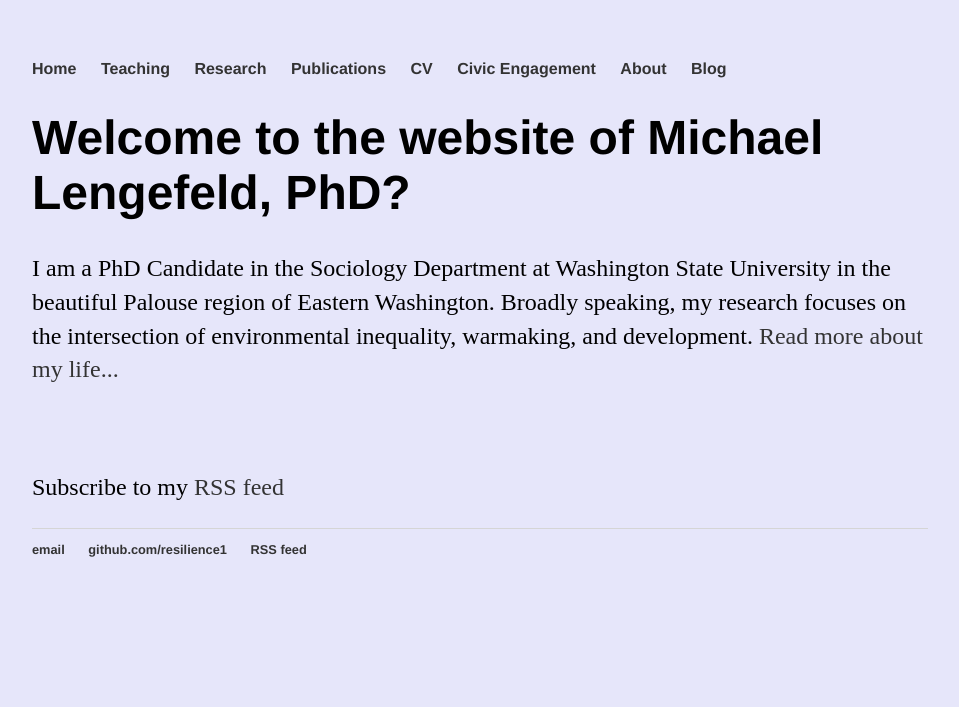
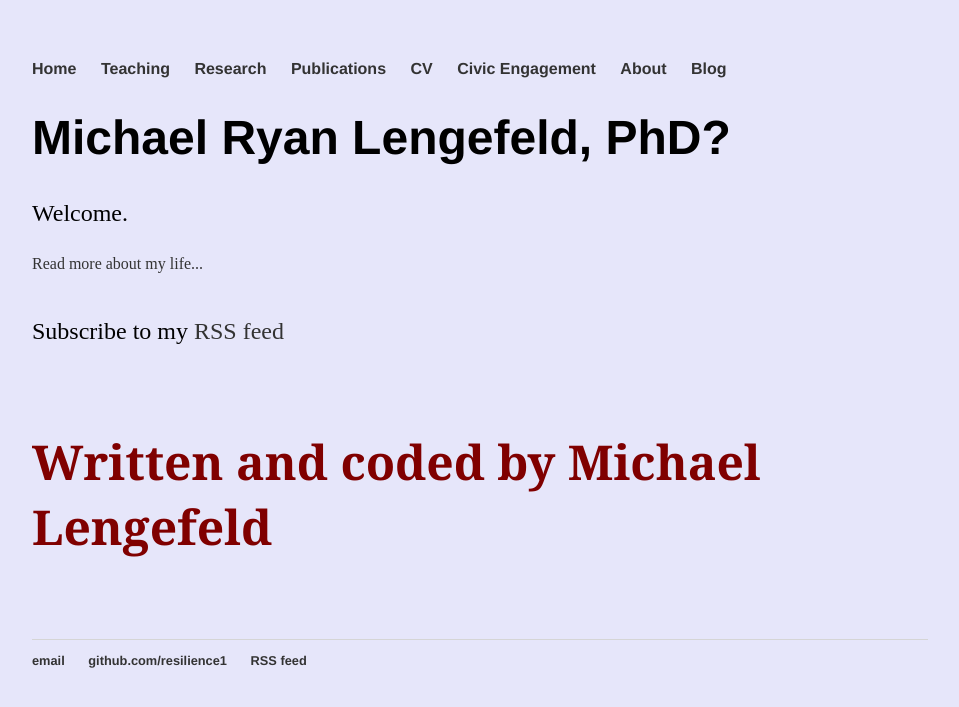
Before and after one commit to resilience1/resilience1.github.io, a Jekyll site: the page built from index.html, in a window 1280 px wide. Shown: the top 707 px of the page, without its empty margins (160-1119 px from the left). Built offline with Jekyll 4.4.1, drawn with Linux system fonts in a browser that asks for light colours.

Commit message:
Update index.html

```diff
--- a/index.html
+++ b/index.html
@@ -2,14 +2,18 @@
 layout: default
 title: Michael Lengefeld
 ---
-<div class="blurb" bg10>
-	<h1>Welcome to the website of Michael Lengefeld, PhD?</h1>
-	<p>I am a PhD Candidate in the Sociology Department at Washington State University
-		in the beautiful Palouse region of Eastern Washington. Broadly speaking, my
-		research focuses on the intersection of environmental inequality, warmaking,
-		and development. <a href="/about">Read more about my life...</a></p><br><br>
+<h1>Michael Ryan Lengefeld, PhD?</h1>
+
+<div class="blurb" background="bg10">
+
+	<p>Welcome.</p>
+
+	<a href="/about">Read more about my life...</a><br><br>
 
 	<p>Subscribe to my <a href="http://resilience1.github.io/blog/atom.xml">RSS feed</a></p>
 
+<h5 class="text-center name" style= "color: maroon"></i> Written and coded by Michael Lengefeld <i class="fa fa-pied-piper-alt">
+	</i></h5>
+
 
 </div><!-- /.blurb -->
```
